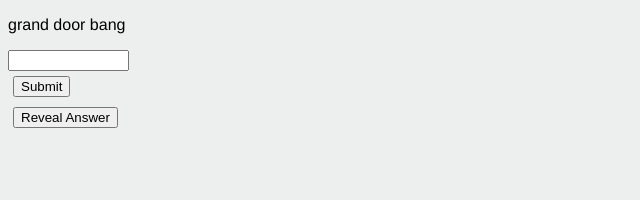
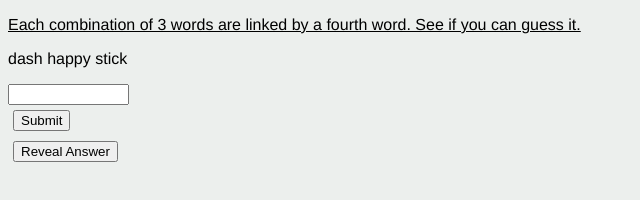
Before and after one commit to ltfrem/association_game, a plain HTML site: page index.html in a window 1280 px wide. Shown: the whole page, without its empty margins (0-640 px from the left). Drawn offline with Linux system fonts and the light colour scheme.

Commit message:
trying to make submit work properly

```diff
--- a/index.html
+++ b/index.html
@@ -6,17 +6,18 @@
 </head>
 <body>
   <div id="main-body">
+    <p id="directions">Each combination of 3 words are linked by a fourth word. See if you can guess it.</p>
     <p id="words">
 
     </p>
     <p id="show_answer"></p>
-    <input id="usr_input" placeholder=" " size="12">
+    <input id="usr_input" placeholder=" " size="12" type="input">
     <br>
-    <button id="submit">Submit</button>
+    <button id="submit" type="submit">Submit</button>
     <br>
-    <button id="answer">Reveal Answer</button>
+    <button id="answer" type="button">Reveal Answer</button>
     <br>
-    <button id="reset">Reset</button>
+    <button id="reset" type="button">Reset</button>
     <ul id="tries">
     </ul>
 
--- a/page.css
+++ b/page.css
@@ -11,3 +11,6 @@ body {
 button {
   margin: 5px;
 }
+#directions {
+  text-decoration: underline;
+}
--- a/rat.js
+++ b/rat.js
@@ -230,7 +230,7 @@ const content = {
   ball: ["base", "snow", "dance"],
   go: ["stop", "kart", "slow"],
   cover: ["up", "book", "charge"],
-  type: ["tin", "writer", "my"],
+  //type: ["tin", "writer", "my"],
   chair: ["leg", "arm", "person"],
   lead: ["weight", "out", "pencil"],
   top: ["spin", "tip", "shape"],
```
